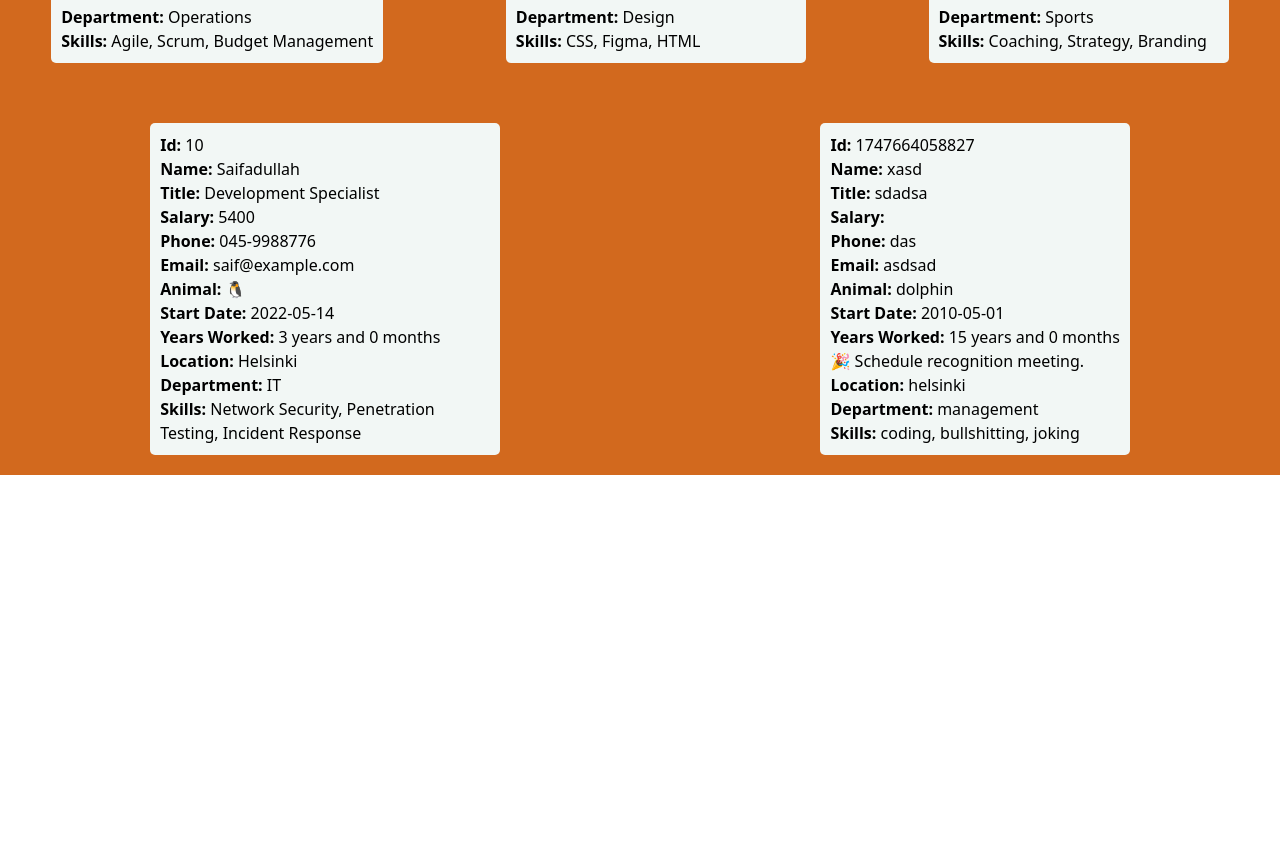
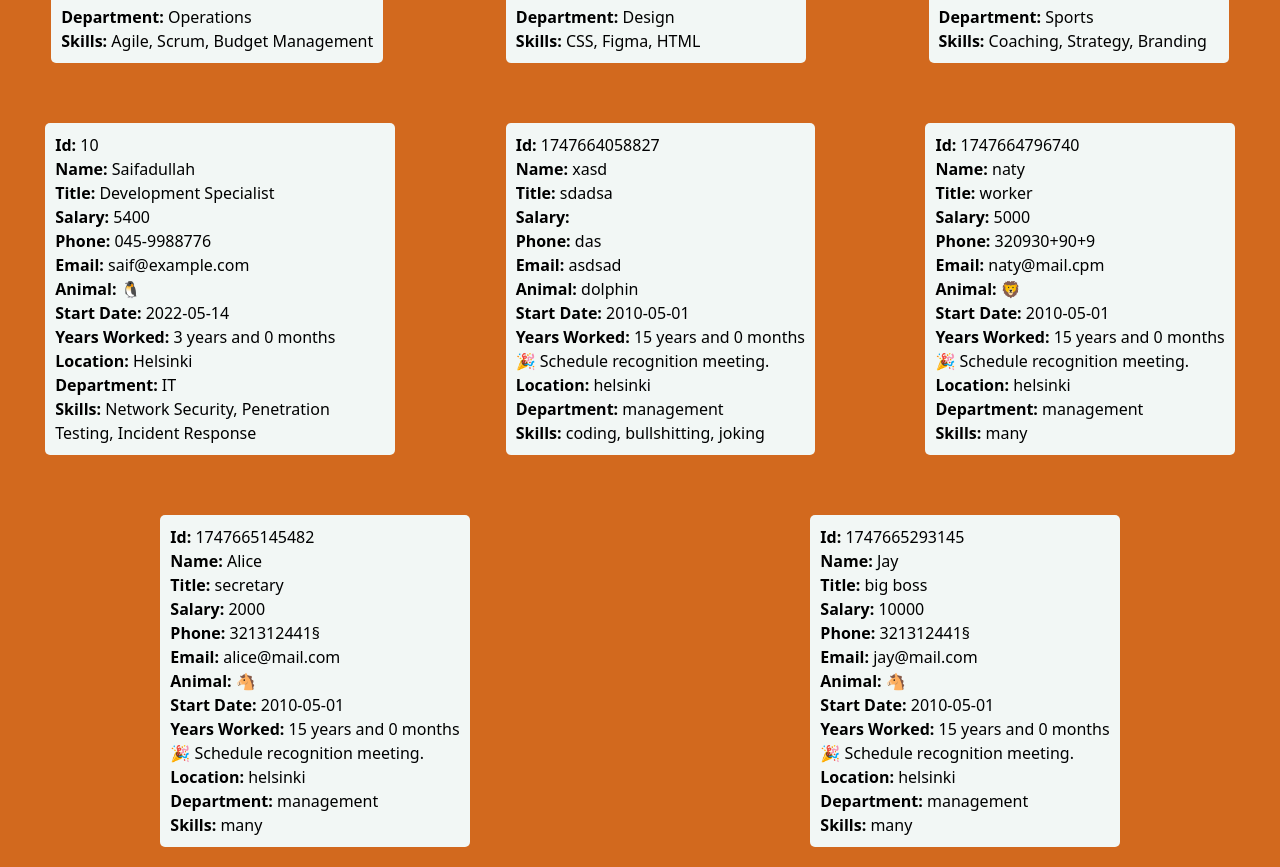
Before and after one commit to Jay-wilco/HRApp, a React (Vite) app: page / in a window 1280 px wide. Shown: the part 1140-2007 px from the top of the page. Before the commit the page ends 1615 px from the top, so only its background shows below. Built offline with nearby package versions, Linux system fonts and the light colour scheme; data requests are answered from the project's data file.

Commit message:
add working animal emojis

```diff
--- a/db.json
+++ b/db.json
@@ -186,6 +186,51 @@
         "bullshitting",
         "joking"
       ]
+    },
+    {
+      "id": 1747664796740,
+      "name": "naty",
+      "title": "worker",
+      "salary": 5000,
+      "phone": "320930+90+9",
+      "email": "naty@mail.cpm",
+      "animal": "lion",
+      "startDate": "2010-05-01",
+      "location": "helsinki",
+      "department": "management",
+      "skills": [
+        "many"
+      ]
+    },
+    {
+      "id": 1747665145482,
+      "name": "Alice",
+      "title": "secretary",
+      "salary": 2000,
+      "phone": "321312441§",
+      "email": "alice@mail.com",
+      "animal": "horse",
+      "startDate": "2010-05-01",
+      "location": "helsinki",
+      "department": "management",
+      "skills": [
+        "many"
+      ]
+    },
+    {
+      "id": 1747665293145,
+      "name": "Jay",
+      "title": "big boss",
+      "salary": 10000,
+      "phone": "321312441§",
+      "email": "jay@mail.com",
+      "animal": "horse",
+      "startDate": "2010-05-01",
+      "location": "helsinki",
+      "department": "management",
+      "skills": [
+        "many"
+      ]
     }
   ]
 }
--- a/src/components/Person/PersonCard.jsx
+++ b/src/components/Person/PersonCard.jsx
@@ -22,19 +22,29 @@ const Person = (props) => {
 
   const animalEmoji = (animal) => {
     const animalMap = {
-      Lion: "🦁",
-      Tiger: "🐯",
-      Rabbit: "🐰",
-      Fox: "🦊",
-      Wolf: "🐺",
-      Butterfly: "🦋",
-      Horse: "🐴",
-      Penguin: "🐧",
-      Raccoon: "🦝",
-      Camel: "🐪",
+      lion: "🦁",
+      tiger: "🐯",
+      rabbit: "🐰",
+      fox: "🦊",
+      wolf: "🐺",
+      butterfly: "🦋",
+      horse: "🐴",
+      penguin: "🐧",
+      raccoon: "🦝",
+      camel: "🐪",
+      cat: "🐱",
+      dog: "🐶",
+      bear: "🐻",
+      elephant: "🐘",
+      monkey: "🐒",
+      cow: "🐮",
+      pig: "🐷",
+      chicken: "🐔",
+      frog: "🐸",
+      deer: "🦌",
     };
 
-    return animalMap[animal] || animal;
+    return animalMap[animal?.trim().toLowerCase()] || animal;
   };
 
   const emoji = animalEmoji(props.animal);
```
